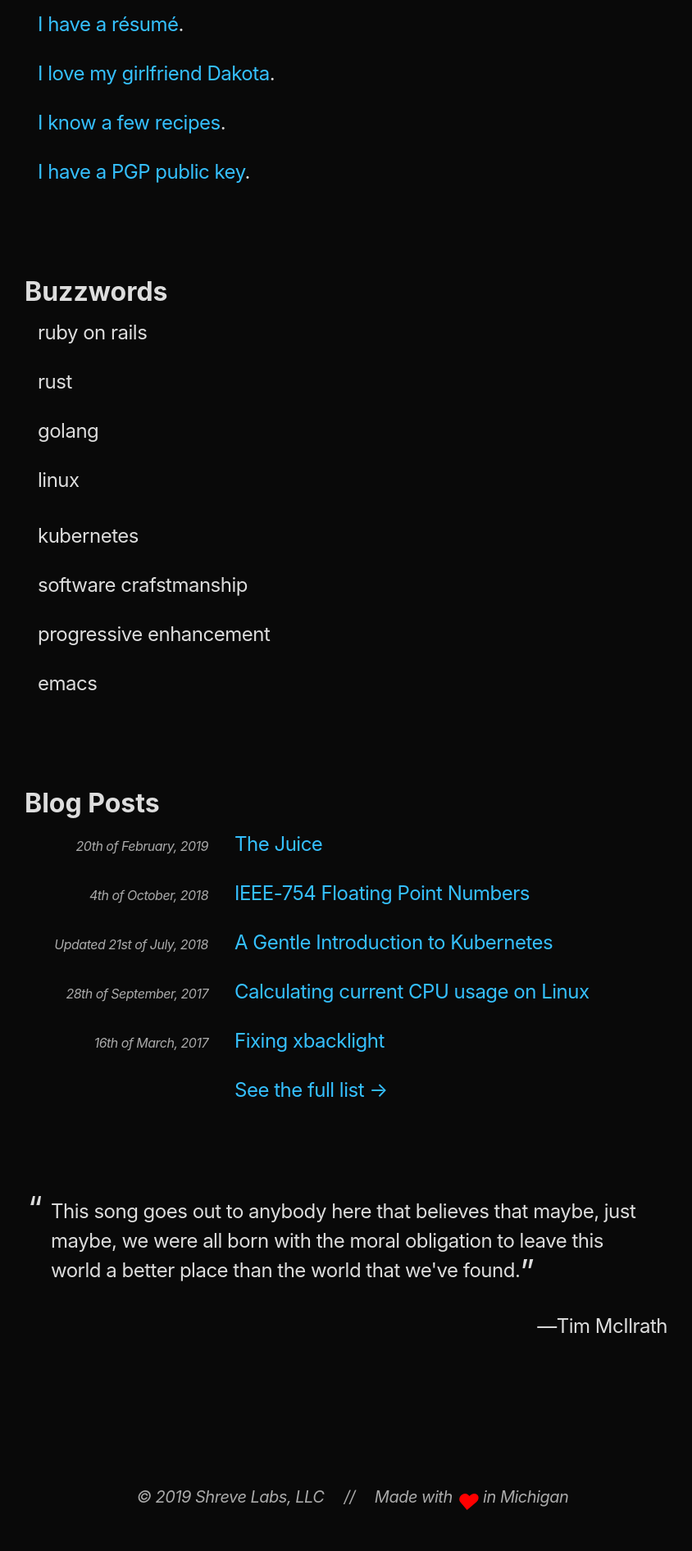
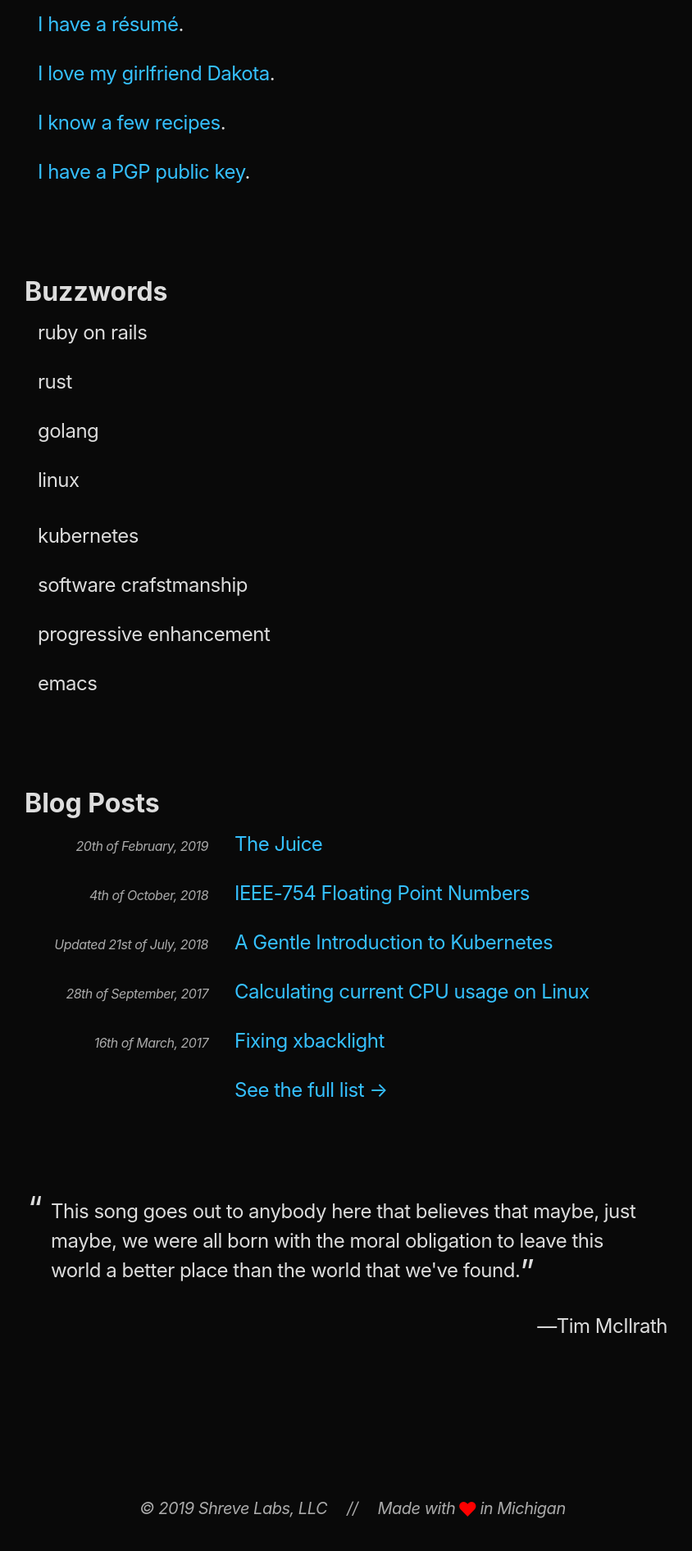
Before and after one commit to shreve/shreve.io, a Jekyll site: the page built from index.html, in a window 1280 px wide. Shown: the part 2242-4134 px from the top of the page at 82% size, without its empty margins (210-1054 px from the left). Built offline with Jekyll 4.4.1, drawn with Linux system fonts in a browser that asks for light colours.

Commit message:
Try to make heart animation more compatible

```diff
--- a/_sass/_typography.sass
+++ b/_sass/_typography.sass
@@ -234,14 +234,17 @@
 
 .heart
   color: red
-  font-size: 1.35em
+  font-size: 1em
   vertical-align: top
   display: inline-block
   animation: heartbeat 0.75s ease-in infinite
+  position: relative
+  top: 0.1em
+  font-style: normal
 
 @keyframes heartbeat
   0%, 100%
-    transform: scale(0.9)
+    transform: scale(1)
 
-  30%, 50%
-    transform: scale(1.3)
+  20%, 50%
+    transform: scale(1.35)
```
